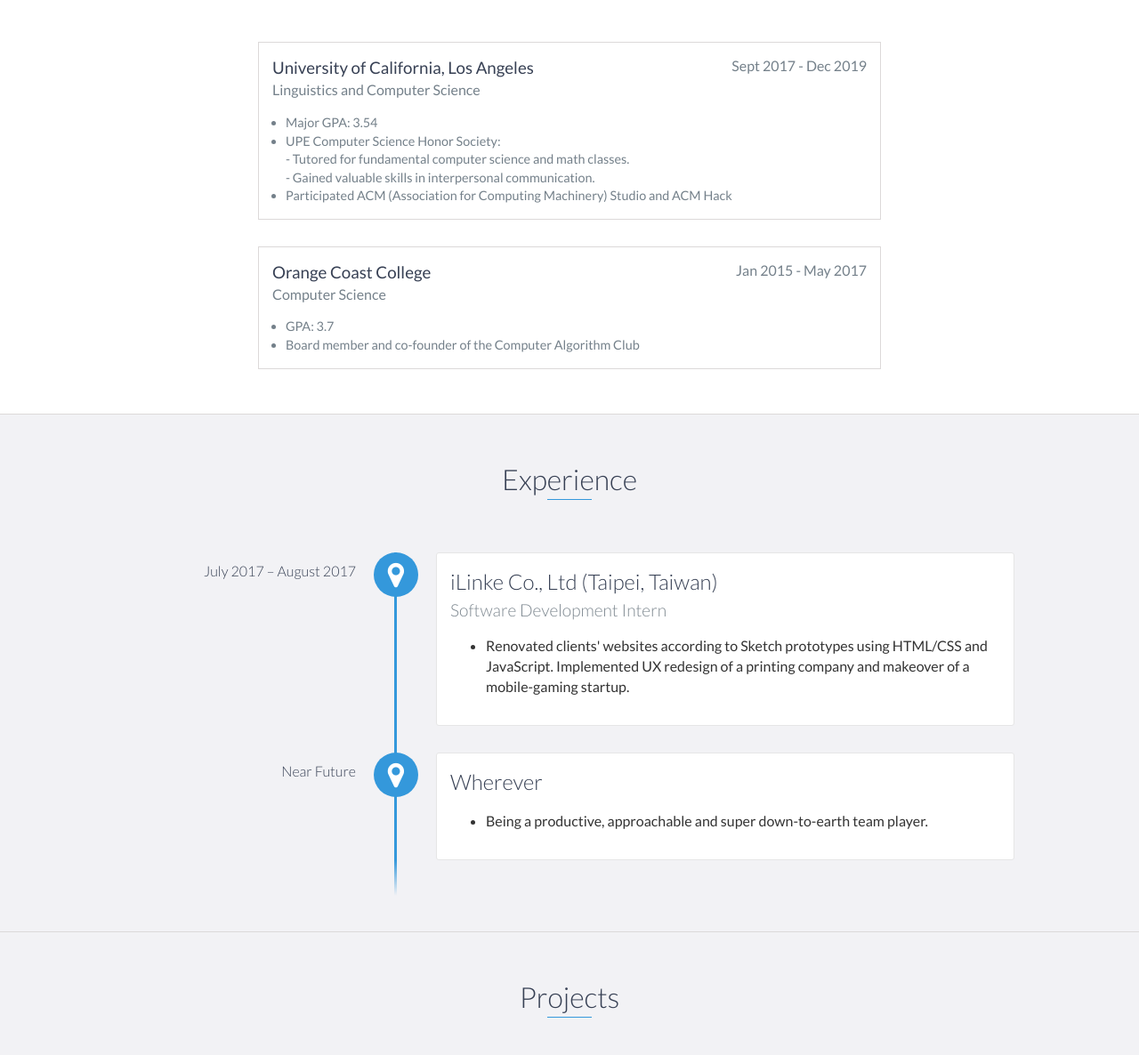
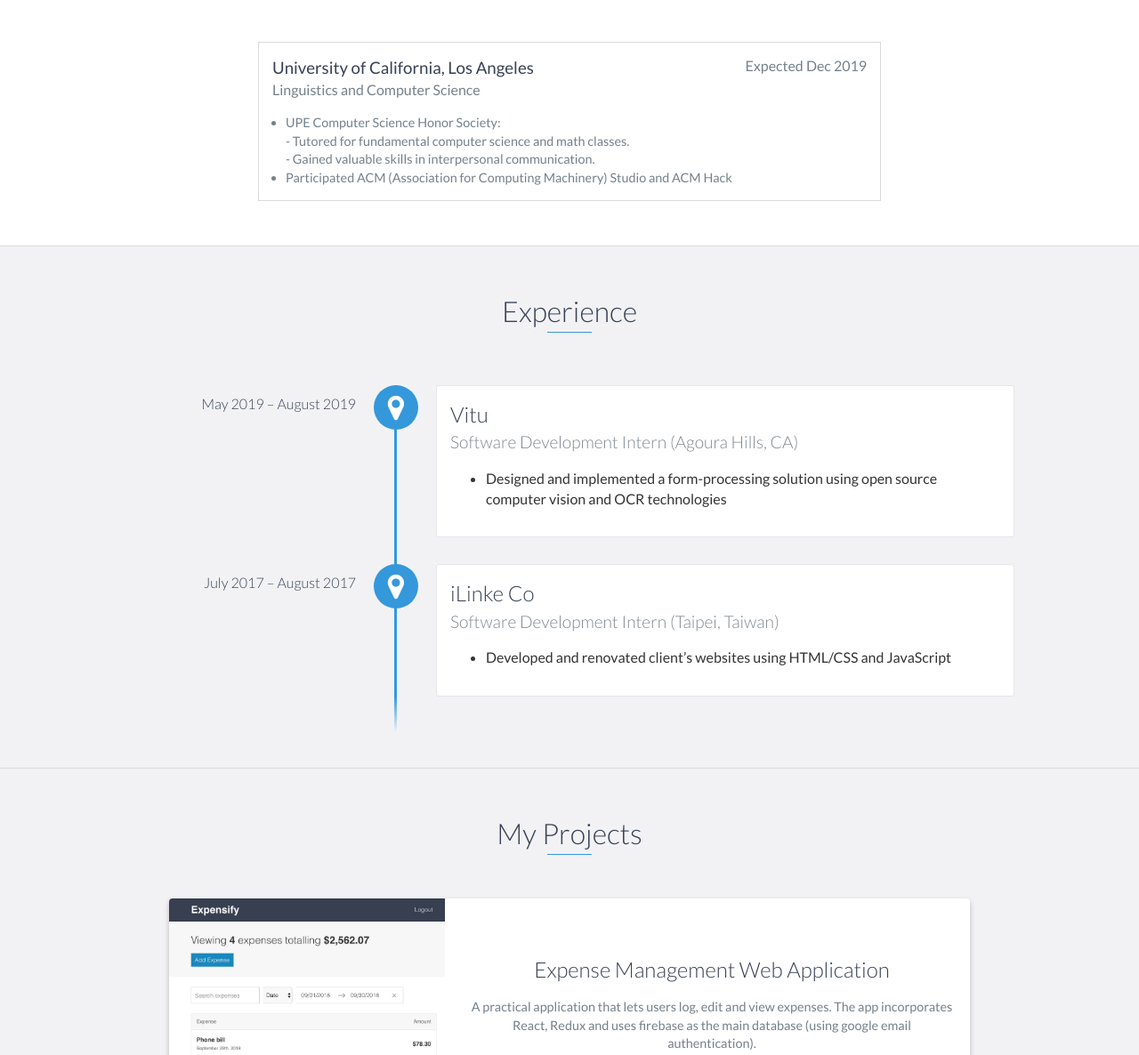
Before and after one commit to goldenogs/goldenogs.github.io, a website: page index.html in a window 1280 px wide. Shown: the part 1125-2311 px from the top of the page at 89% size. Drawn offline with nearby package versions, Linux system fonts and the light colour scheme.

Commit message:
minor changes on index

```diff
--- a/index.html
+++ b/index.html
@@ -89,12 +89,9 @@
         <h2 class="heading">Education</h2>
         <div class="education-block">
             <h3>University of California, Los Angeles</h3>
-            <span class="education-date">Sept 2017 - Dec 2019</span>
+            <span class="education-date">Expected Dec 2019</span>
             <h4>Linguistics and Computer Science</h4>
             <ul>
-                <li>
-                    Major GPA: 3.54
-                </li>
                 <li>
                     UPE Computer Science Honor Society:
                     <div>
@@ -111,7 +108,7 @@
             </ul>
         </div>
         <!-- End .education-block -->
-
+<!--
         <div class="education-block">
             <h3>Orange Coast College</h3>
             <span class="education-date">Jan 2015 - May 2017</span>
@@ -124,39 +121,37 @@
                     Board member and co-founder of the Computer Algorithm Club
                 </li>
             </ul>
-        </div>
+        </div> -->
         <!-- End .education-block -->
     </div>
     <!-- End #education -->
     <div id="experience" class="background-alt">
         <h2 class="heading">Experience</h2>
         <div id="experience-timeline">
+                <div data-date="May 2019 – August 2019">
+                    <h3>Vitu </h3>
+                    <h4>Software Development Intern (Agoura Hills, CA)</h4>
+                    <ul>
+                        <li>
+                            Designed and implemented a form-processing solution using open source computer vision and OCR technologies
+                        </li>
+                    </ul>
+                </div>
             <div data-date="July 2017 – August 2017">
-                <h3>iLinke Co., Ltd (Taipei, Taiwan)</h3>
-                <h4>Software Development Intern</h4>
+                <h3>iLinke Co </h3>
+                <h4>Software Development Intern (Taipei, Taiwan)</h4>
                 <ul>
                     <li>
-                        Renovated clients' websites according to Sketch prototypes using HTML/CSS and JavaScript.
-                        Implemented UX redesign of a printing company and makeover of a mobile-gaming startup.
-
+                        Developed and renovated client’s websites using HTML/CSS and JavaScript
                     </li>
                 </ul>
             </div>
-            <div data-date="Near Future">
-                    <h3>Wherever</h3>
-                    <!-- <h4>Software Intern</h4> -->
-                    <ul>
-                        <li>
-                            Being a productive, approachable and super down-to-earth team player.
-                        </li>
-                    </ul>
-                </div>
         </div>
     </div>
     <!-- End #experience -->
 
     <div id="projects" class="background-alt">
-        <h2 class="heading">Projects</h2>
+        <h2 class="heading">My Projects</h2>
         <div class="container">
             <div class="row">
                 <div class="project shadow-large">
```
